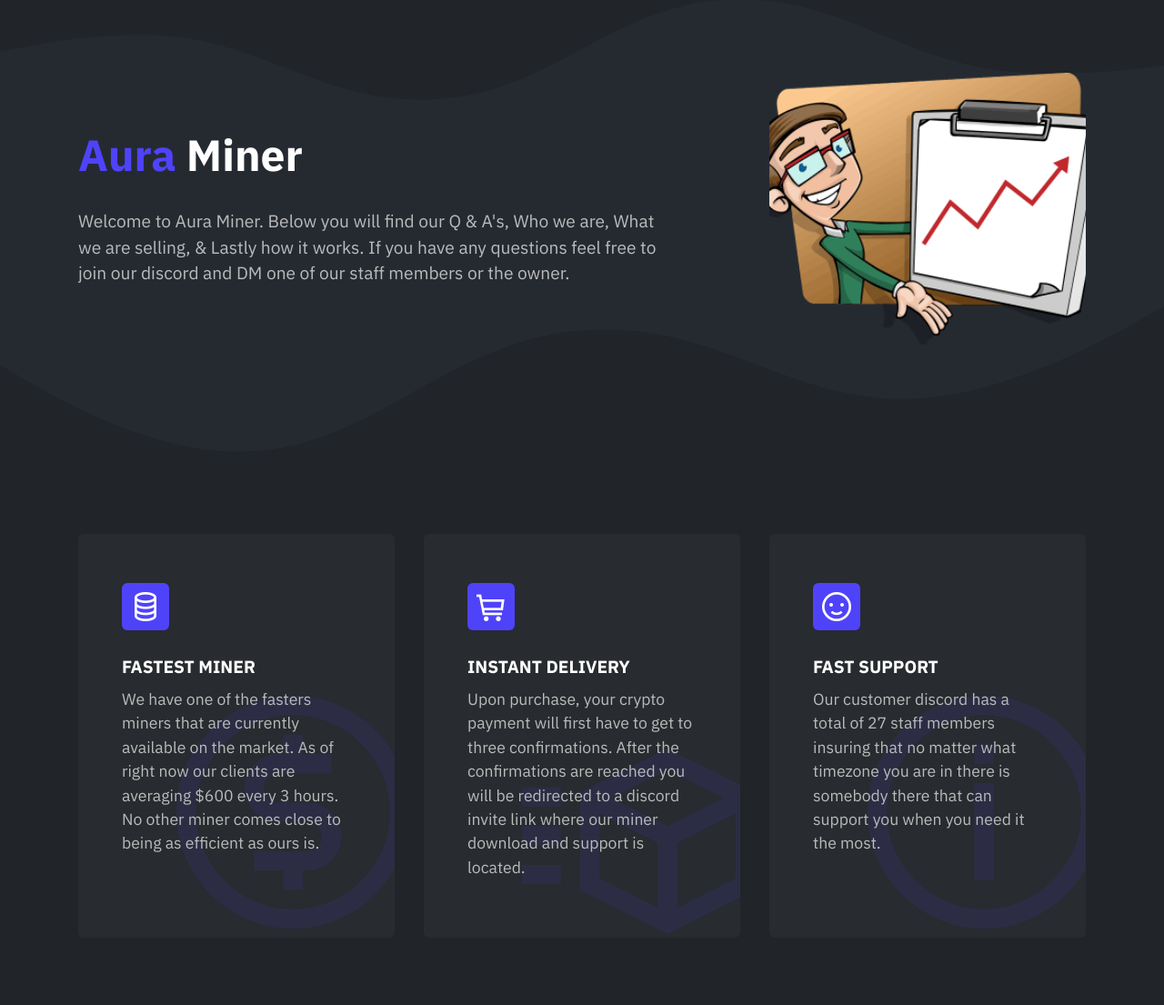
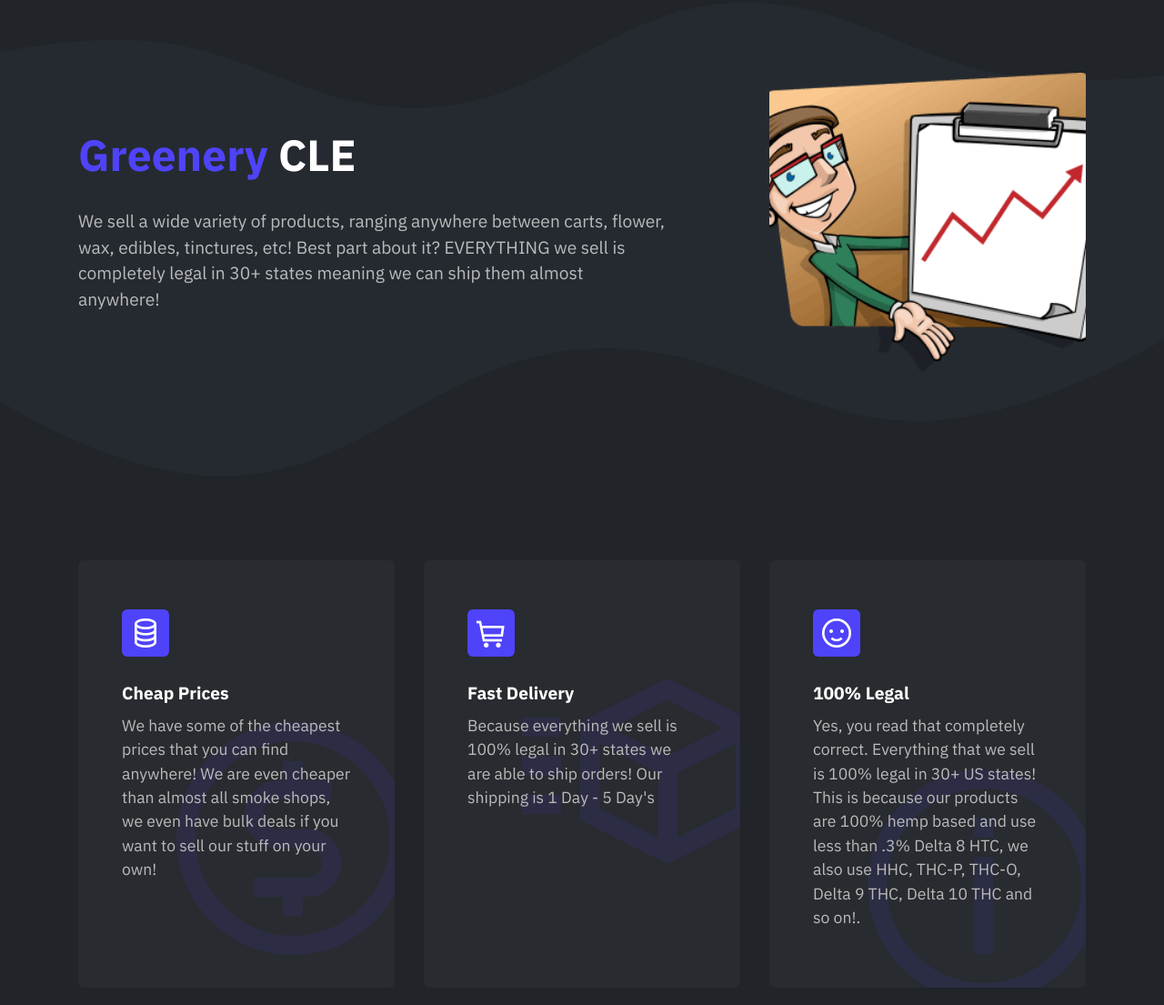
Before and after one commit to AuraMiner/greenerycle, a plain HTML site: page V1.0/index.html in a window 1280 px wide. Shown: the part 140-1245 px from the top of the page at 91% size. Drawn offline with Linux system fonts and the light colour scheme; a script that the page names is missing; files whose address does not match are found by name.

Commit message:
Add files via upload

```diff
--- a/V1.0/index.html
+++ b/V1.0/index.html
@@ -97,9 +97,9 @@ box-shadow: inset 0px 0px 0px 0px #F0F0F0;
         <div class="row">
             <div class="col-12 col-lg mt-5 py-5 mt-lg-0 pt-lg-0">
                 <div class="text-wrapper">
-                    <h1 class="mbr-section-title mbr-fonts-style mb-4 display-2"><strong style="color:#4f43fa;">Aura</strong> <strong>Miner</strong></h1>
+                    <h1 class="mbr-section-title mbr-fonts-style mb-4 display-2"><strong style="color:#4f43fa;">Greenery</strong> <strong>CLE</strong></h1>
                     <p class="mbr-text mbr-fonts-style display-7">
-                        Welcome to Aura Miner. Below you will find our Q & A's, Who we are, What we are selling, & Lastly how it works. If you have any questions feel free to join our discord and DM one of our staff members or the owner.</p>
+                        We sell a wide variety of products, ranging anywhere between carts, flower, wax, edibles, tinctures, etc! Best part about it? EVERYTHING we sell is completely legal in 30+ states meaning we can ship them almost anywhere!</p>
 
                 </div>
             </div>
@@ -127,8 +127,8 @@ box-shadow: inset 0px 0px 0px 0px #F0F0F0;
                         <div class="iconfont-wrapper">
                             <span class="mbr-iconfont mobi-mbri-database mobi-mbri"></span>
                         </div>
-                        <h5 class="card-title mbr-fonts-style display-7"><strong>FASTEST MINER</strong></h5>
-                        <p class="card-text mbr-fonts-style display-4">We have one of the fasters miners that are currently available on the market. As of right now our clients are averaging $600 every 3 hours. No other miner comes close to being as efficient as ours is.<br></p>
+                        <h5 class="card-title mbr-fonts-style display-7"><strong>Cheap Prices</strong></h5>
+                        <p class="card-text mbr-fonts-style display-4">We have some of the cheapest prices that you can find anywhere! We are even cheaper than almost all smoke shops, we even have bulk deals if you want to sell our stuff on your own!<br></p>
                     </div>
                 </div>
             </div>
@@ -139,8 +139,8 @@ box-shadow: inset 0px 0px 0px 0px #F0F0F0;
                         <div class="iconfont-wrapper">
                             <span class="mbr-iconfont mobi-mbri-shopping-cart mobi-mbri"></span>
                         </div>
-                        <h5 class="card-title mbr-fonts-style display-7"><strong>INSTANT DELIVERY</strong></h5>
-                        <p class="card-text mbr-fonts-style display-4">Upon purchase, your crypto payment will first have to get to three confirmations. After the confirmations are reached you will be redirected to a discord invite link where our miner download and support is located.</p>
+                        <h5 class="card-title mbr-fonts-style display-7"><strong>Fast Delivery</strong></h5>
+                        <p class="card-text mbr-fonts-style display-4">Because everything we sell is 100% legal in 30+ states we are able to ship orders! Our shipping is 1 Day - 5 Day's</p>
                     </div>
                 </div>
             </div>
@@ -151,8 +151,8 @@ box-shadow: inset 0px 0px 0px 0px #F0F0F0;
                         <div class="iconfont-wrapper">
                             <span class="mbr-iconfont mobi-mbri-smile-face mobi-mbri"></span>
                         </div>
-                        <h5 class="card-title mbr-fonts-style display-7"><strong>FAST SUPPORT</strong></h5>
-                        <p class="card-text mbr-fonts-style display-4">Our customer discord has a total of 27 staff members insuring that no matter what timezone you are in there is somebody there that can support you when you need it the most.</p>
+                        <h5 class="card-title mbr-fonts-style display-7"><strong>100% Legal</strong></h5>
+                        <p class="card-text mbr-fonts-style display-4">Yes, you read that completely correct. Everything that we sell is 100% legal in 30+ US states! This is because our products are 100% hemp based and use less than .3% Delta 8 HTC, we also use HHC, THC-P, THC-O, Delta 9 THC, Delta 10 THC and so on!.</p>
                     </div>
                 </div>
             </div>
@@ -170,7 +170,7 @@ box-shadow: inset 0px 0px 0px 0px #F0F0F0;
 
                     <h1 class="mbr-section-title mbr-fonts-style mb-4 align-left display-1"><strong style="color:#4f43fa;">About</strong> <strong>Us</strong></h1>
                     <p class="mbr-text mbr-fonts-style align-left display-7">
-                        Around 5 Months ago we found a way to be able to exploit an issue within a popular wallet app's technique in generating unique seed phrases. We reduce these phrases allowing us to mine them, this allows to find the private keys within these wallets. We used this ourselves for a round a month and made thousands. We then realised how much we can help other people achieve the same level of financial freedom that we did, so we made it public.</p>
+                        Just about a month or two ago we realised that it was getting extremely annoying to have to go to specific smoke shops just to get the super potent delta products that we were looking for. Then we had the bright idea to sell these devices ourselves to people who are facing the same problem!</p>
 
 
                 </div>
@@ -240,10 +240,10 @@ box-shadow: inset 0px 0px 0px 0px #F0F0F0;
             <div class="col-12 col-lg col-md-12 my-auto">
                 <div class="text-wrapper md-pb">
 
-                    <h1 class="mbr-section-title mbr-fonts-style mb-4 align-left display-1"><strong style="color:#4f43fa;">Join Our</strong> <strong>Discord</strong></h1>
+                    <h1 class="mbr-section-title mbr-fonts-style mb-4 align-left display-1"><strong style="color:#4f43fa;">Join Our</strong> <strong>Telegram</strong></h1>
                     <p class="mbr-text mbr-fonts-style align-left display-7">
-                        If you would like to purchase, or have questions for our staff please join the discord below!</p>
-                     <div class="mbr-section-btn mt-4"><a class="btn btn-secondary display-4" href="https://discord.gg/auraminer" target="_blank">Join Discord</a></div>
+                        We host exclusive deals & discounts as well as updates on all products through our Telegram! Additionally we answer pre sale questions, and announce shipping delays!</p>
+                     <div class="mbr-section-btn mt-4"><a class="btn btn-secondary display-4" href="https://discord.gg/auraminer" target="_blank">Join Telegram</a></div>
 
                 </div>
             </div>
```
Also changed, not shown: V1.0/builds.html (+2 -2 lines).
